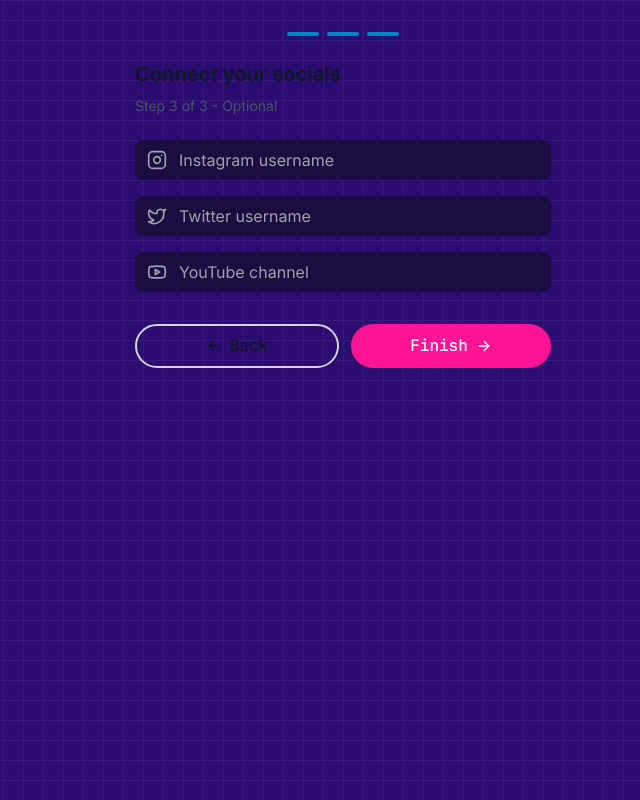
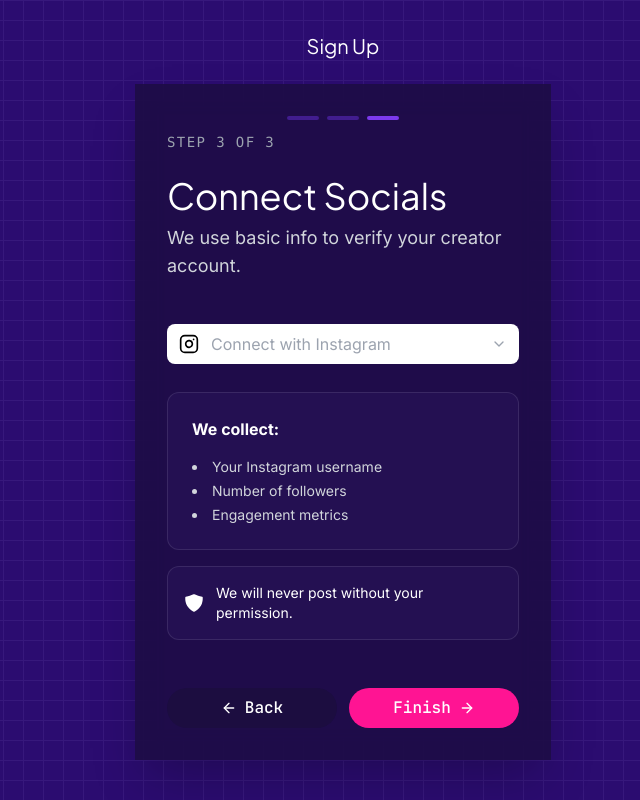
Before and after one commit to Maffergu/frontend-technical-test, a React (Vite) app: page /onboarding/socials in a window 1280 px wide. Shown: the whole page, without its empty margins (297-937 px from the left). Built offline with nearby package versions, Linux system fonts and the light colour scheme.

Commit message:
Entregable final

```diff
--- a/package.json
+++ b/package.json
@@ -13,6 +13,7 @@
     "lucide-react": "^0.460.0",
     "react": "^18.3.1",
     "react-dom": "^18.3.1",
+    "react-icons": "^5.5.0",
     "react-router-dom": "^6.28.0",
     "tailwind-merge": "^2.5.4"
   },
--- a/src/pages/Onboarding/Step1_Bio.tsx
+++ b/src/pages/Onboarding/Step1_Bio.tsx
@@ -39,14 +39,18 @@ export default function Step1Bio() {
 
   return (
     <div className="space-y-6">
+       <div className="text-xl font-jakarta text-white mb-2 text-center">
+         Sign Up
+      </div>
+
+
+      <Card className="bg-[#1c0d40]/80 backdrop-blur-md border-none p-8 shadow-2xl">
       {/* Indicador de progreso */}
-      <div className="flex items-center justify-center gap-2">
+      <div className="flex items-center justify-center gap-2 mb-3">
         <div className="w-8 h-1 bg-purple rounded" />
         <div className="w-8 h-1 bg-gray-600 rounded" />
         <div className="w-8 h-1 bg-gray-600 rounded" />
       </div>
-
-      <Card className="bg-[#1c0d40]/80 backdrop-blur-md border-none p-8 shadow-2xl">
         <p className="text-gray-400 font-mono mb-6 text-sm uppercase tracking-widest">
           Step 1 of 3
         </p>
--- a/src/pages/Onboarding/Step2_Niche.tsx
+++ b/src/pages/Onboarding/Step2_Niche.tsx
@@ -33,15 +33,19 @@ export default function Step2Niche() {
 
   return (
     <div className="space-y-6">
+       <div className="text-xl font-jakarta text-white mb-2 text-center">
+         Sign Up
+      </div>
+
+
+      <Card className="bg-[#1c0d40]/80 backdrop-blur-md border-none p-8 shadow-2xl">
       {/* Progress indicator */}
-      <div className="flex items-center justify-center gap-2">
+      <div className="flex items-center justify-center gap-2 mb-3">
 
         <div className="w-8 h-1 bg-[#411d8f] rounded" />
         <div className="w-8 h-1 bg-purple rounded" />
         <div className="w-8 h-1 bg-gray-200 rounded" />
       </div>
-
-      <Card className="bg-[#1c0d40]/80 backdrop-blur-md border-none p-8 shadow-2xl">
         <p className="text-gray-400 font-mono mb-6 text-sm uppercase tracking-widest">
           Step 2 of 3
         </p>
@@ -64,7 +68,7 @@ export default function Step2Niche() {
                 type="button"
                 onClick={() => toggleNiche(niche.id)}
                 className={cn(
-                  'relative p-4 rounded-lg bg-[#1c0d40] text-left transition-all text-white',
+                  'relative p-4 -lg bg-[#1c0d40] text-left transition-all text-white',
                   selected.includes(niche.id)
                     ? 'border-primary-600 bg-[#FF1493]'
                     : 'border-gray-200 hover:border-gray-300'
@@ -78,6 +82,11 @@ export default function Step2Niche() {
                 <span className="text-sm font-medium">{niche.label}</span>
               </button>
             ))}
+          </div>
+          <div className="bg-[#533599]/20 px-4 py-1.5 rounded-full border border-[#533599]/30">
+            <span className="font-jakarta font-bold text-white">
+              {selected.length} {selected.length === 1 ? 'niche' : 'niches'} selected
+            </span>
           </div>
 
           <div className="flex gap-3 pt-4">
--- a/src/pages/Onboarding/Step3_Socials.tsx
+++ b/src/pages/Onboarding/Step3_Socials.tsx
@@ -1,77 +1,130 @@
 import { useState } from 'react'
 import { useNavigate } from 'react-router-dom'
-import { ArrowRight, ArrowLeft, Instagram, Twitter, Youtube } from 'lucide-react'
+import { ArrowRight, ArrowLeft, Instagram, Twitter, Youtube, ChevronDown } from 'lucide-react'
 import { Button, Card, Input } from '@/components/ui'
+import { IoShield } from "react-icons/io5";
+
 
 export default function Step3Socials() {
   const navigate = useNavigate()
-  const [formData, setFormData] = useState({
-    instagram: '',
-    twitter: '',
-    youtube: '',
-  })
+  // Estado para controlar el acordeón
+  const [showManual, setShowManual] = useState(false)
 
   const handleSubmit = (e: React.FormEvent) => {
     e.preventDefault()
-    // TODO: Save data to state/context
     navigate('/onboarding/summary')
   }
+  const Categories = ['Personal Blog' ,'Artist','Brand','Fitness','Food','Gaming','Lifestyle','Music','Photography','Tech','Travel','Other'] ;
+
 
   return (
     <div className="space-y-6">
-      {/* Progress indicator */}
-      <div className="flex items-center justify-center gap-2">
-        <div className="w-8 h-1 bg-primary-600 rounded" />
-        <div className="w-8 h-1 bg-primary-600 rounded" />
-        <div className="w-8 h-1 bg-primary-600 rounded" />
+      <div className="text-xl font-jakarta text-white mb-2 text-center">
+        Sign Up
       </div>
 
-      <Card>
-        <h1 className="text-xl font-bold text-gray-900 mb-2">
-          Connect your socials
+      <Card className="bg-[#1c0d40]/80 backdrop-blur-md border-none p-8 shadow-2xl">
+        <div className="flex items-center justify-center gap-2 mb-3">
+          <div className="w-8 h-1 bg-[#411d8f] rounded" />
+          <div className="w-8 h-1 bg-[#411d8f] rounded" />
+          <div className="w-8 h-1 bg-purple rounded" />
+        </div>
+
+        <p className="text-gray-400 font-mono mb-6 text-sm uppercase tracking-widest">
+          Step 3 of 3
+        </p>
+        <h1 className="text-4xl font-jakarta text-white mb-2">
+          Connect Socials
         </h1>
-        <p className="text-gray-600 mb-6 text-sm">
-          Step 3 of 3 - Optional
-        </p>
+        <h3 className="text-lg text-gray-300 mb-8 font-inter">
+          We use basic info to verify your creator account.
+        </h3>
 
         <form onSubmit={handleSubmit} className="space-y-4">
-          <div className="relative">
-            <Instagram className="absolute left-3 top-1/2 -translate-y-1/2 h-5 w-5 text-gray-400" />
+          {/* Botón de Instagram que actúa como Trigger */}
+          <div
+            onClick={() => setShowManual(!showManual)}
+            className="relative cursor-pointer group"
+          >
+            <Instagram className="absolute left-3 top-1/2 -translate-y-1/2 h-5 w-5 text-black z-10" />
             <Input
               id="instagram"
-              placeholder="Instagram username"
-              className="pl-11"
-              value={formData.instagram}
-              onChange={(e) => setFormData({ ...formData, instagram: e.target.value })}
+              readOnly
+              placeholder="Connect with Instagram"
+              className="pl-11 bg-white mt-3 mb-3 cursor-pointer hover:bg-gray-100 transition-colors text-black"
             />
+            <ChevronDown className={`absolute right-3 top-1/2 -translate-y-1/2 h-4 w-4 text-gray-400 transition-transform ${showManual ? 'rotate-180' : ''}`} />
           </div>
 
-          <div className="relative">
-            <Twitter className="absolute left-3 top-1/2 -translate-y-1/2 h-5 w-5 text-gray-400" />
-            <Input
-              id="twitter"
-              placeholder="Twitter username"
-              className="pl-11"
-              value={formData.twitter}
-              onChange={(e) => setFormData({ ...formData, twitter: e.target.value })}
-            />
+
+
+
+          {/* Info Box fija */}
+          <div className="flex p-6 flex-col justify-center items-start gap-4 rounded-xl border border-white/10 bg-[#241052]">
+            <h3 className="font-bold text-white">We collect:</h3>
+            <ul className="list-disc list-inside space-y-1 text-sm text-gray-300">
+              <li>Your Instagram username</li>
+              <li>Number of followers</li>
+              <li>Engagement metrics</li>
+            </ul>
           </div>
 
-          <div className="relative">
-            <Youtube className="absolute left-3 top-1/2 -translate-y-1/2 h-5 w-5 text-gray-400" />
-            <Input
-              id="youtube"
-              placeholder="YouTube channel"
-              className="pl-11"
-              value={formData.youtube}
-              onChange={(e) => setFormData({ ...formData, youtube: e.target.value })}
-            />
+          <div className="bg-[#241052] p-4 rounded-xl flex items-center gap-3 border border-white/10">
+            <IoShield className="text-white w-5 h-5 flex-shrink-0" />
+            <p className="text-white text-sm">
+              We will never post without your permission.
+            </p>
+          </div>
+
+          <div className={`overflow-hidden transition-all duration-500 ease-in-out ${
+            showManual ? 'max-h-[500px] opacity-100' : 'max-h-0 opacity-0'
+          }`}>
+            {/* El separador "or" */}
+            <div className="flex items-center my-6">
+              <div className="flex-grow border-t border-white/10"></div>
+              <span className="flex-shrink mx-4 text-gray-500 text-xs uppercase tracking-widest">or</span>
+              <div className="flex-grow border-t border-white/10"></div>
+            </div>
+            <h1 className="text-xl font-jakarta text-white mb-2">
+              Manual Verification
+            </h1>
+            <div className="space-y-5">
+            <div>
+                <label className="text-sm font-jakarta font-bold text-white">Username</label>
+                <Input
+                  className='text-white'
+                  placeholder="@yourusername"
+
+                />
+            </div>
+            <div>
+                <label className="text-sm font-jakarta font-bold text-white">Followers</label>
+                <Input
+                  className='text-white'
+                  placeholder="Enter follower count"
+
+                />
+            </div>
+
+            <div>
+             <label className="text-sm font-jakarta font-bold text-white">Category</label>
+
+                <select
+                  className="w-full px-4 py-2 rounded-lg text-white bg-[#1c0d40]  focus:outline-none focus:ring-2 focus:ring-purple-500"
+                >
+                  <option value="" disabled selected>Select your category</option>
+                  {Categories.map((category) => (
+                    <option key={category} value={category}>{category}</option>
+                  ))}
+                </select>
+            </div>
+            </div>
           </div>
 
           <div className="flex gap-3 pt-4">
             <Button
               type="button"
-              variant="outline"
+              variant="secondary"
               onClick={() => navigate('/onboarding/niche')}
               className="flex-1"
             >
```
Also changed, not shown: 1 other file (tests, documents, lock files or other folders).
